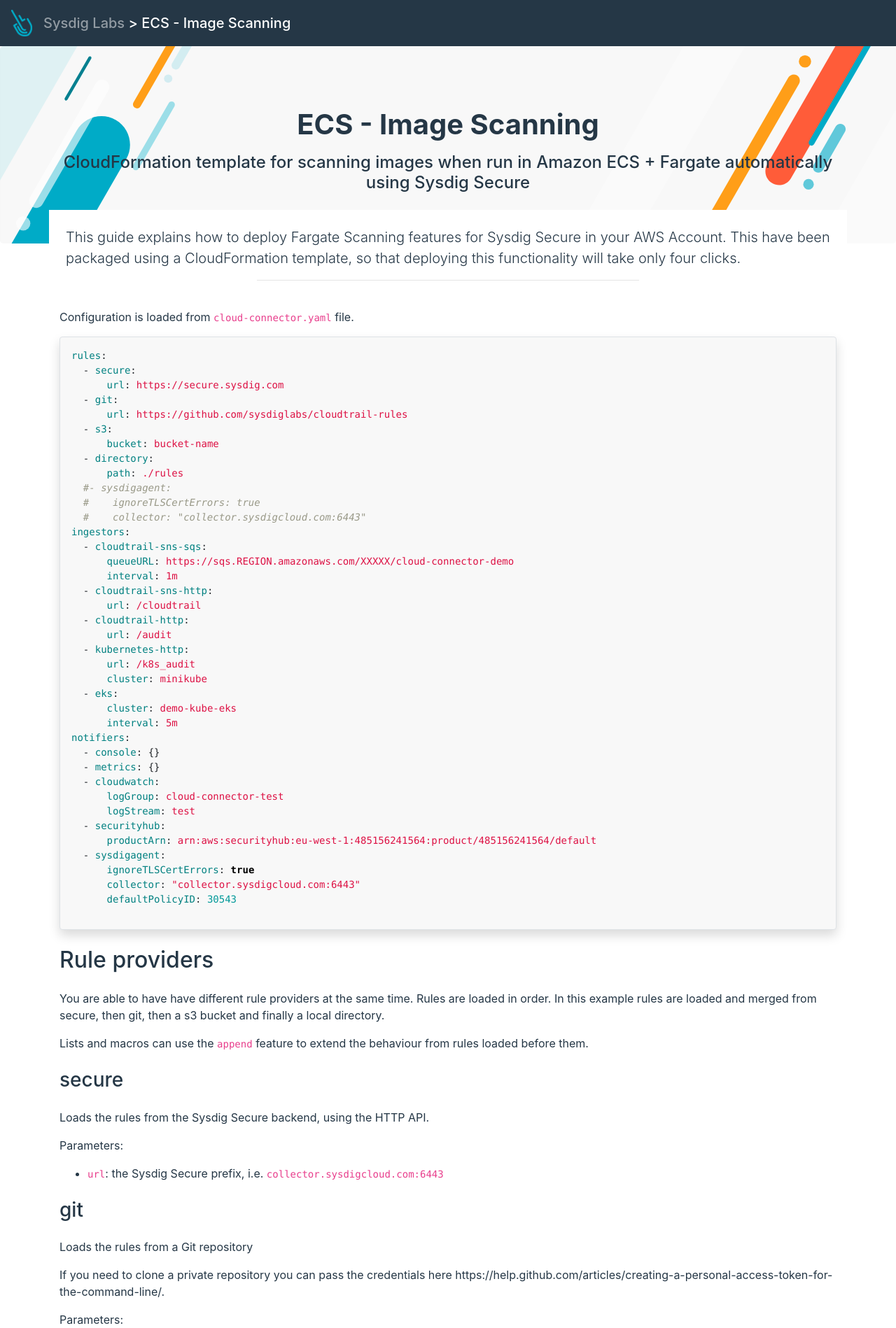
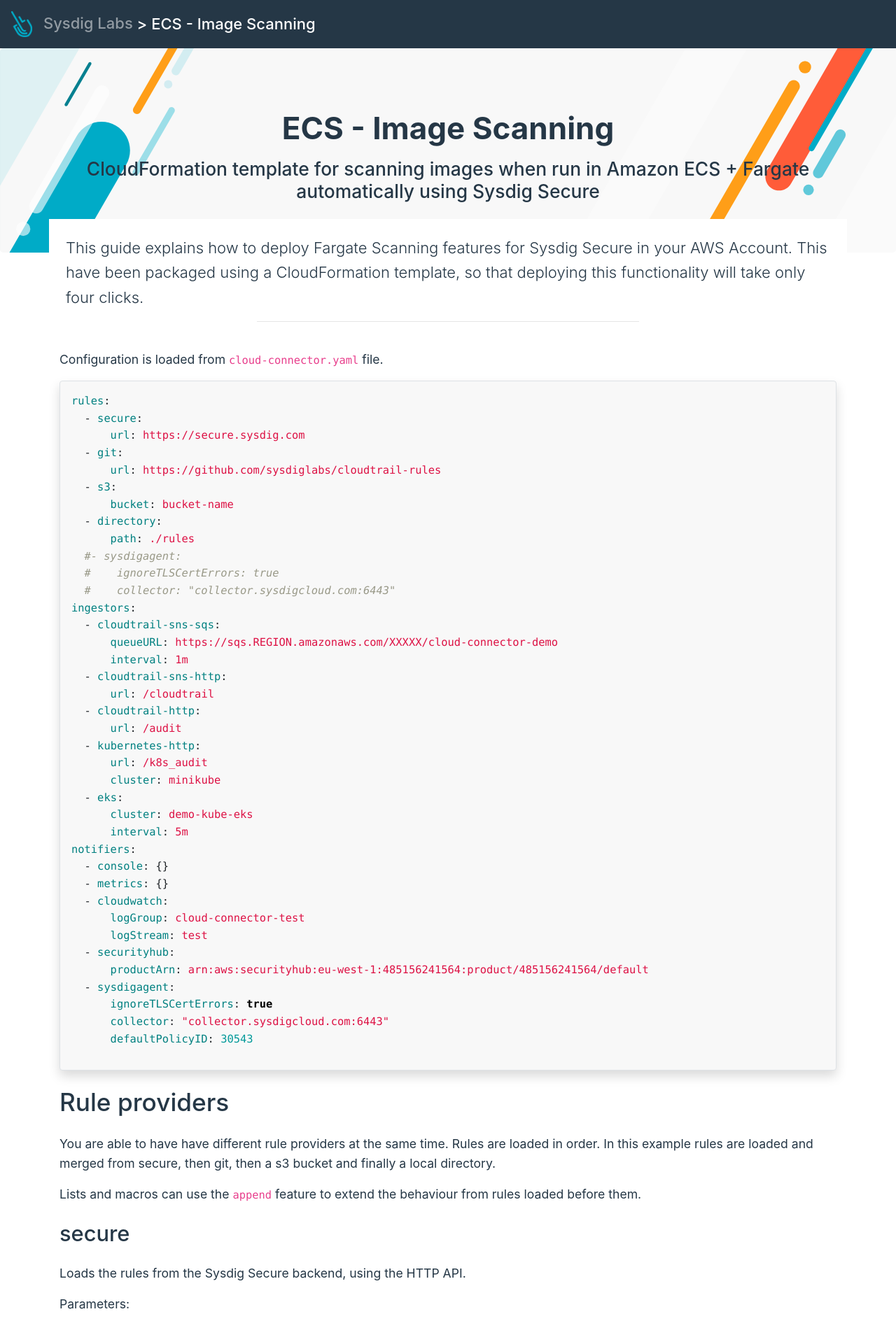
Before and after one commit to vicenteherrera/jekyll-theme-vicenteherrera, a Jekyll site: the page built from index.md, in a window 1280 px wide. Shown: the top 1898 px of the page at 70% size. Built offline with Jekyll 4.4.1, drawn with Linux system fonts in a browser that asks for light colours.

Commit message:
fix: Fix fonts and increase size and line height

```diff
--- a/_includes/head.html
+++ b/_includes/head.html
@@ -4,7 +4,7 @@
   <meta name="viewport" content="width=device-width, initial-scale=1">
   {% seo %}
   <link rel="stylesheet" href="{{ "/assets/css/style.css" | relative_url }}">
-  <link href='https://fonts.googleapis.com/css?family=Roboto' rel='stylesheet'>
+  <link href="https://fonts.googleapis.com/css2?family=Roboto:wght@300;700&display=swap" rel="stylesheet">
   <!-- Favicon -->
   <link rel="icon" href="{{ '/assets/img/cropped-sysdig_favicon-1-32x32.png' | relative_url }}" sizes="32x32" />
   <link rel="icon" href="{{ '/assets/img/cropped-sysdig_favicon-1-192x192.png' | relative_url }}" sizes="192x192" />
--- a/_includes/header.html
+++ b/_includes/header.html
@@ -11,7 +11,7 @@
 
   <div class="header">
     <div class="container">
-      <h1 class="font-weight-bolder mb-3">{{ {{ page.title | default: site.title }}</h1>
+      <h1 class="font-weight-bold mb-3">{{ {{ page.title | default: site.title }}</h1>
       <p class="h4">{{ page.description }}</p>
     </div>
   </div>
--- a/_sass/jekyll-theme-sysdiglabs-docs.scss
+++ b/_sass/jekyll-theme-sysdiglabs-docs.scss
@@ -2,6 +2,9 @@ $dark: #253746;
 $orange: #ff9e1b;
 $body-color: $dark;
 $link-color: $orange;
+
+$font-size-base: 1.1rem;
+$line-height-base: 1.6;
 
 @import "bootstrap/bootstrap.scss";
 @import "rouge-github.scss";
```
